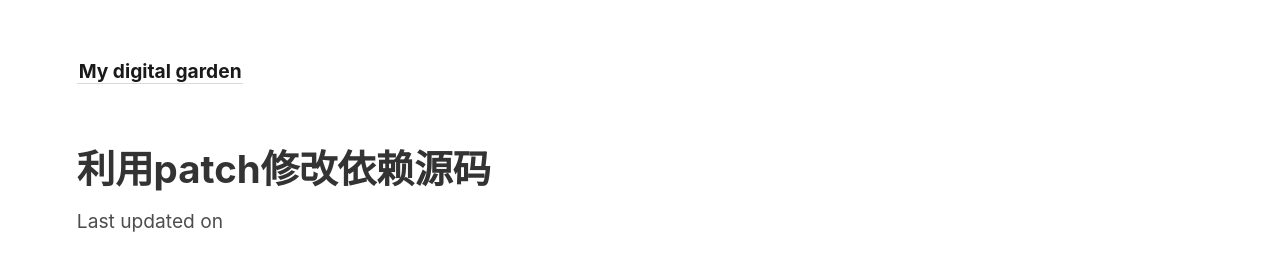
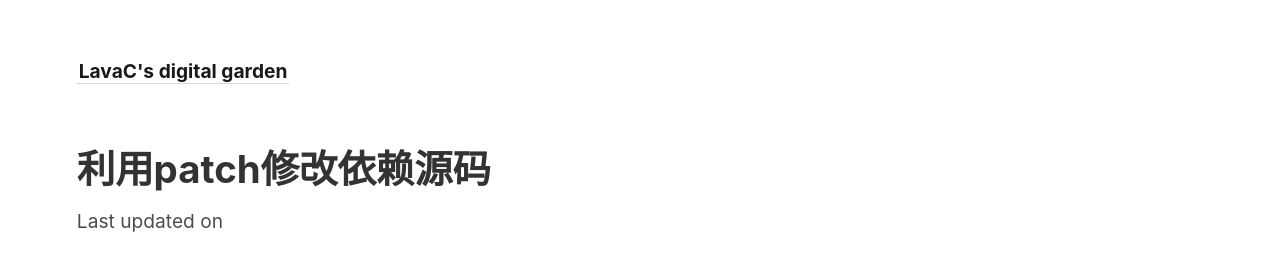
Before and after one commit to LavaCxx/lavacxx.github.io, a Jekyll site: the page built from _notes/patch-learn.md, in a window 1280 px wide. Shown: the top 253 px of the page. Built offline with Jekyll 4.4.1, drawn with Linux system fonts in a browser that asks for light colours.

Commit message:
Update _config.yml

```diff
--- a/_config.yml
+++ b/_config.yml
@@ -1,4 +1,4 @@
-title:               My digital garden
+title:               LavaC's digital garden
 include:             ['_pages']
 exclude:             ['_includes/notes_graph.json']
 # You may need to change the base URL depending on your deploy configuration.
```
